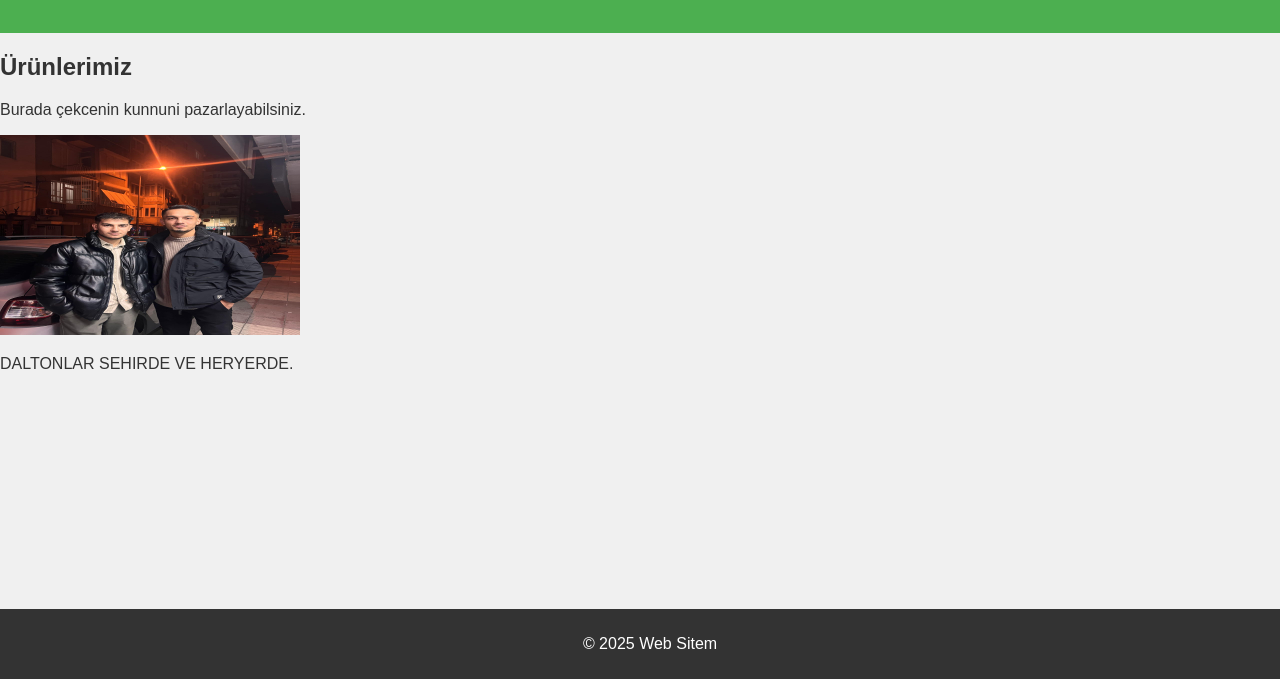
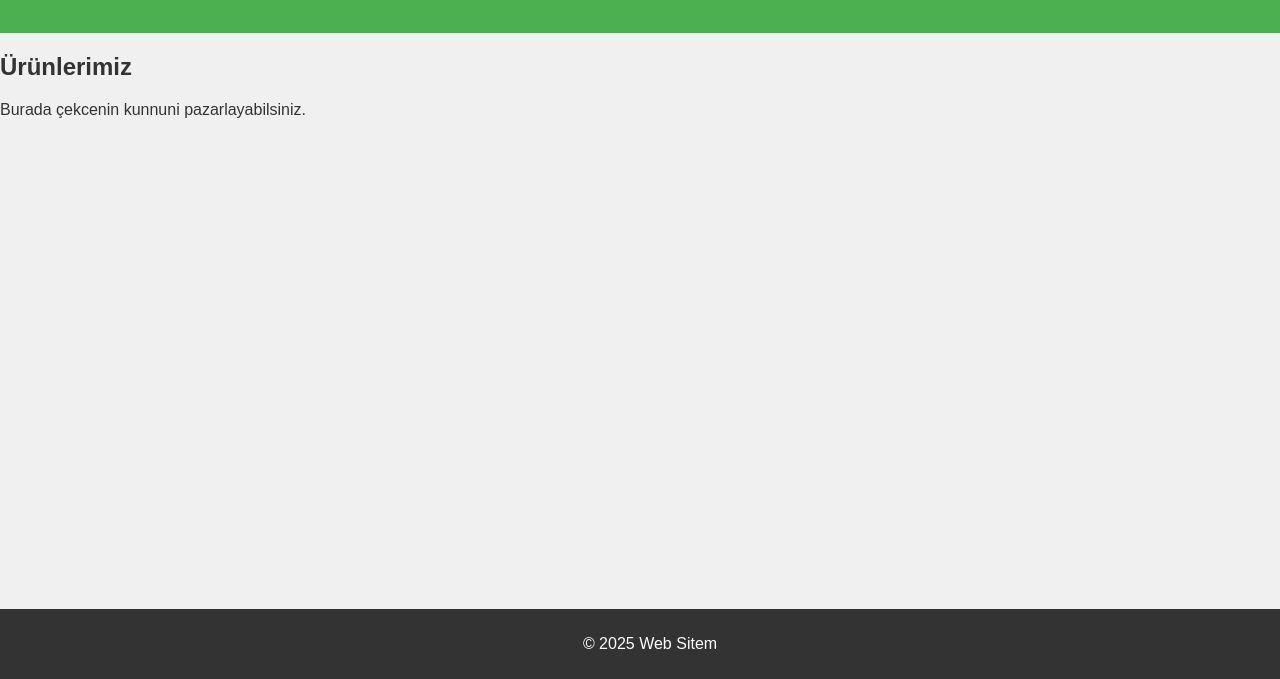
Before and after one commit to hfzdekorasyon/hfzdekorasyon.github.io, a plain HTML site: page index.html in a window 1280 px wide. Shown: the part 121-800 px from the top of the page. Drawn offline with Linux system fonts and the light colour scheme.

Commit message:
Add files via upload

```diff
--- a/index.html
+++ b/index.html
@@ -24,8 +24,3 @@
     </footer>
 </body>
 </html>
-
-
-<img src="foti.jpg" alt="mucoveceko" width="300" height="200">
-
-<p>DALTONLAR SEHIRDE VE HERYERDE.</p>
```
